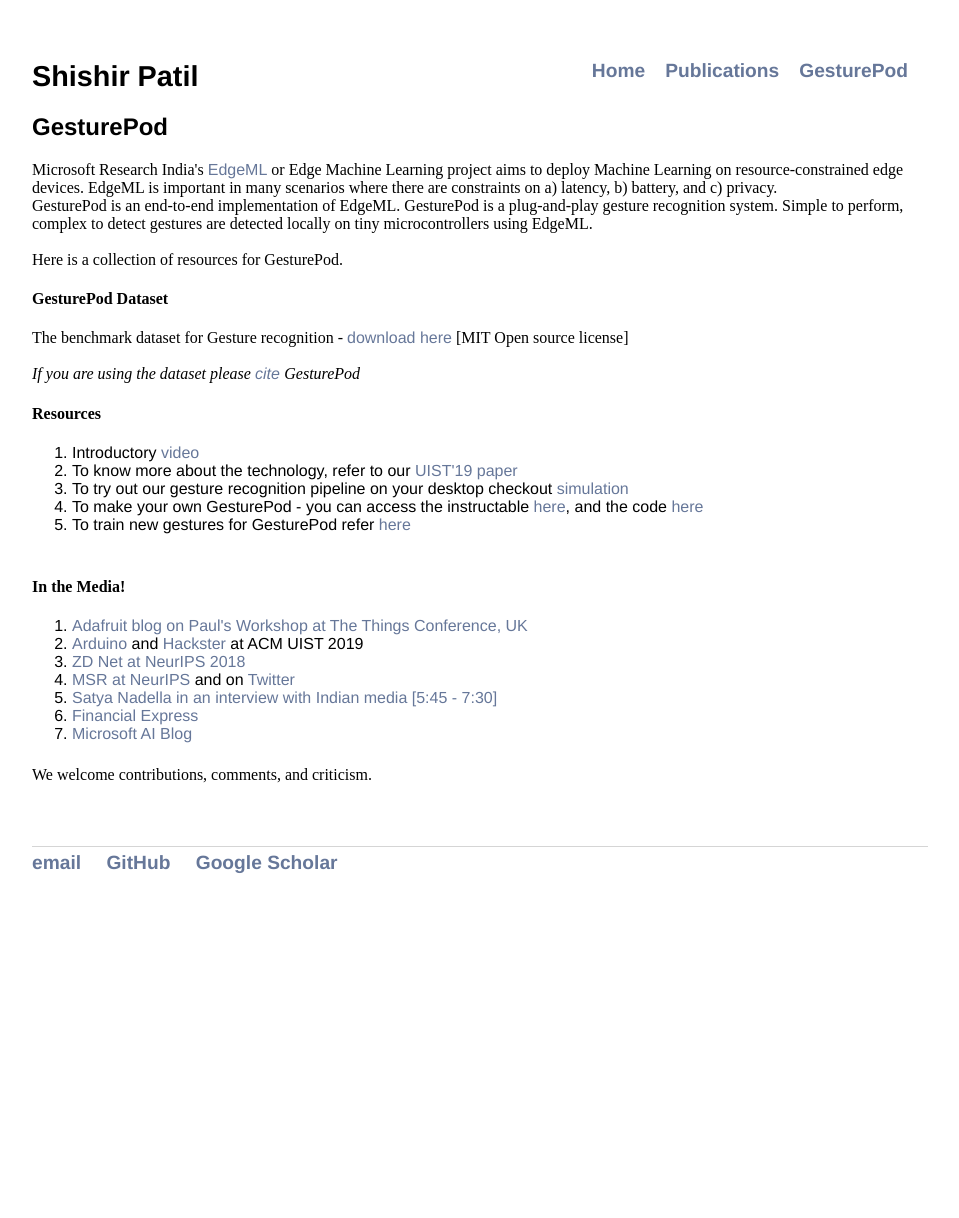
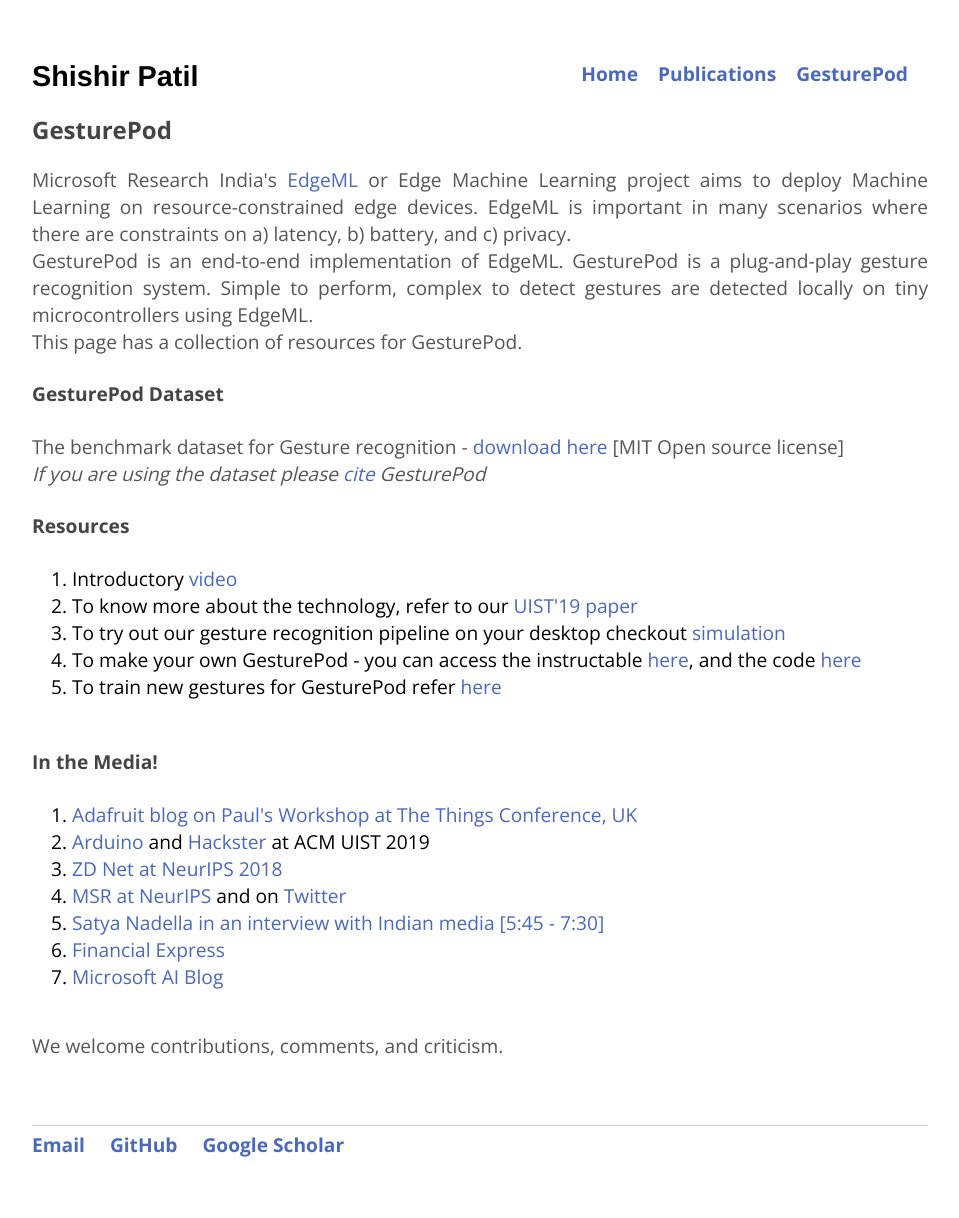
Before and after one commit to ShishirPatil/ShishirPatil.github.io, a Jekyll site: the page built from gesturepod/index.html, in a window 1280 px wide. Shown: the whole page, without its empty margins (160-1119 px from the left). Built offline with Jekyll 4.4.1, drawn with Linux system fonts in a browser that asks for light colours; before the commit the page ends 934 px from its top, so only the background shows below that.

Commit message:
Refreshed: Newer, Better, Stronger

```diff
--- a/_layouts/default.html
+++ b/_layouts/default.html
@@ -38,7 +38,7 @@
 			</div><!-- /.container -->
 			<footer>
 	    		<ul>
-	        		<li style = "font-family:'Helvetica'"><a href="mailto:shishirpatil@berkeley.edu">email</a></li>
+	        		<li style = "font-family:'Helvetica'"><a href="mailto:shishirpatil@berkeley.edu">Email</a></li>
 	        		<li style = "font-family:'Helvetica'"><a href="https://github.com/ShishirPatil">GitHub</a></li>
 	        		<li style = "font-family:'Helvetica'"><a href="https://scholar.google.com/citations?user=JTtnJUIAAAAJ&hl=en">Google Scholar</a></li>
 				</ul>
--- a/css/main.css
+++ b/css/main.css
@@ -1,10 +1,12 @@
+@import url("https://fonts.googleapis.com/css?family=Open+Sans:400,700");
+
 body {
     margin: 60px auto;
     width: 70%;
 }
 nav ul{
     font-size: 1.2em;
-    font-family:'Helvetica', 'Arial', 'Sans-Serif';
+    font-family:'Open Sans', 'Helvetica', 'Arial', 'Sans-Serif';
     padding: 0px;
     list-style: none;
     font-weight: bold;
@@ -12,7 +14,7 @@
 
 footer ul {
     font-size: 1.5em;
-    font-family:'Helvetica', 'Arial', 'Sans-Serif';
+    font-family:'Open Sans', 'Helvetica', 'Arial', 'Sans-Serif';
     padding: 0px;
     list-style: none;
     font-weight: bold;
@@ -25,13 +27,14 @@
 
 a {
     text-decoration: none;
-    color: #679;
-    font-family: 'Linux Libertine', 'Helvetica', 'Arial', 'Sans-Serif';
+    /*color: #679;*/
+    color: #4A69BB;
+    font-family: 'Open Sans', 'Linux Libertine', 'Helvetica', 'Arial', 'Sans-Serif';
 }
 
 a:hover {
     text-decoration: underline;
-    font-family: 'Linux Libertine', 'Helvetica', 'Arial', 'Sans-Serif';
+    font-family: 'Open Sans', 'Linux Libertine', 'Helvetica', 'Arial', 'Sans-Serif';
 }
 
 
@@ -46,42 +49,66 @@
 
 co-author-name {
     text-decoration: none;
-    color: #736A6A;
+    /*color: #736A6A;*/
+    color: #777777;
+}
 
+author-name {
+    text-decoration: none;
+    color: #333333;
+    /*font-weight: 700;*/
 }
+
 
 h1 {
     font-size: 3em;
-    font-family:'Helvetica', 'Arial', 'Sans-Serif';
+    font-weight: 700;
+    font-family:'Open Sans', 'Helvetica', 'Arial', 'Sans-Serif';
+    color: #444444;
 }
+
 h2 {
     font-size: 1.5em;
-    font-family:'Helvetica', 'Arial', 'Sans-Serif';
+    font-weight: 700;
+    font-family:'Open Sans', 'Helvetica', 'Arial', 'Sans-Serif';
+    color: #444444;
 }
+
 h3 {
     font-size: 1.3em;
-    font-family:'Helvetica', 'Arial', 'Sans-Serif';
+    font-weight: 700;
+    font-family:'Open Sans', 'Helvetica', 'Arial', 'Sans-Serif';
+    color: #444444;
+}
+
+h4 {
+    font-size: 1.2em;
+    font-weight: 700;
+    font-family:'Open Sans', 'Helvetica', 'Arial', 'Sans-Serif';
+    color: #444444;
 }
 
 h4-pub {
     font-size: 1.5em;
-    font-family: 'Linux Libertine', 'Helvetica', 'Arial', 'Sans-Serif';
+    font-family: 'Open Sans', 'Linux Libertine', 'Helvetica', 'Arial', 'Sans-Serif';
+    color: #444444;
 }
 
 p-pub {
-    font-size: 1.2em;
-    font-family: 'Linux Libertine', 'Helvetica', 'Arial', 'Sans-Serif';
-    line-height: 1.2em;
-    color: #333;
+    font-size: 1em;
+    font-family: 'Open Sans', 'Linux Libertine', 'Helvetica', 'Arial', 'Sans-Serif';
+    line-height: 1.4em;
+    color: #555555;
 }
 
 p {
     font-size: 1.2em;
-    font-family: 'Linux Libertine', 'Helvetica', 'Arial', 'Sans-Serif';
-    line-height: 1.2em;
-    color: #333;
+    font-family:  'Open Sans', 'Helvetica', 'Arial', 'Sans-Serif';
+    /*line-height: 1.3em;*/
+    color: #555555;
     text-align: justify;
 }
+
 footer {
     border-top: 1px solid #d5d5d5;
     font-size: .8em;
@@ -95,24 +122,27 @@
 ul.posts li {
     list-style: none;
 }
+
 ul {
     margin: 5px auto 5px;
     font-size: 1.2em;
+    font-family: 'Open Sans', 'Linux Libertine', 'Helvetica', 'Arial', 'Sans-Serif';
 }
 
 ul li {
     list-style: disc;
     text-align: justify;
-    font-family: 'Linux Libertine', 'Helvetica', 'Arial', 'Sans-Serif';
+    font-family: 'Open Sans', 'Linux Libertine', 'Helvetica', 'Arial', 'Sans-Serif';
 }
 
 ol {
     margin: 5px auto 5px;
-    font-size: 1em;
+    font-size: 1.2em;
+    font-family: 'Open Sans', 'Linux Libertine', 'Helvetica', 'Arial', 'Sans-Serif';
 }
 
 ol li {
     list-style: I;
     text-align: justify;
-    font-family: 'Linux Libertine', 'Helvetica', 'Arial', 'Sans-Serif';
+    font-family: 'Open Sans', 'Linux Libertine', 'Helvetica', 'Arial', 'Sans-Serif';
 }
--- a/gesturepod/index.html
+++ b/gesturepod/index.html
@@ -7,17 +7,18 @@
 			<h2>GesturePod</h2>
 			<!-- <h3>Resources for GesturePod</h3> -->
 			<!-- <br> -->
-			Microsoft Research India's <a href="https://github.com/Microsoft/EdgeML">EdgeML</a> or Edge Machine Learning project aims to deploy Machine Learning on resource-constrained edge devices. EdgeML is important in many scenarios where there are constraints on a) latency, b) battery, and c) privacy.</br>
-			GesturePod is an end-to-end implementation of EdgeML. GesturePod is a plug-and-play gesture recognition system. Simple to perform, complex to detect gestures are detected locally on tiny microcontrollers using EdgeML. </br>
-			</br>
-			Here is a collection of resources for GesturePod.
-
-			</br>
+			<p>
+				Microsoft Research India's <a href="https://github.com/Microsoft/EdgeML">EdgeML</a> or Edge Machine Learning project aims to deploy Machine Learning on resource-constrained edge devices. EdgeML is important in many scenarios where there are constraints on a) latency, b) battery, and c) privacy.</br>
+				GesturePod is an end-to-end implementation of EdgeML. GesturePod is a plug-and-play gesture recognition system. Simple to perform, complex to detect gestures are detected locally on tiny microcontrollers using EdgeML. </br>
+				This page has a collection of resources for GesturePod. </br>
+			</p>
 
 
 			<h4>GesturePod Dataset</h4>
-			The benchmark dataset for Gesture recognition - <a href="https://www.microsoft.com/en-us/research/uploads/prod/2018/05/dataTR_v1.tar.gz"> download here</a> [MIT Open source license] </br></br>
-			<i>If you are using the dataset please <a href="https://dl.acm.org/downformats.cfm?id=3347881&parent_id=3332165&expformat=bibtex">cite </a> GesturePod</i></br>
+			<p>
+				The benchmark dataset for Gesture recognition - <a href="https://www.microsoft.com/en-us/research/uploads/prod/2018/05/dataTR_v1.tar.gz"> download here</a> [MIT Open source license] </br>
+				<i>If you are using the dataset please <a href="https://dl.acm.org/downformats.cfm?id=3347881&parent_id=3332165&expformat=bibtex">cite </a> GesturePod</i></br>
+			</p>
 
 
 
@@ -44,7 +45,9 @@
 			</ol>
 			</br>
 
-				We welcome contributions, comments, and criticism.
+				<p>
+					We welcome contributions, comments, and criticism.
+				</p>
 
 		<p></br></p>
 
```
Also changed, not shown: index.md (+5 -4 lines), publications/index.html (+4 -3 lines).
